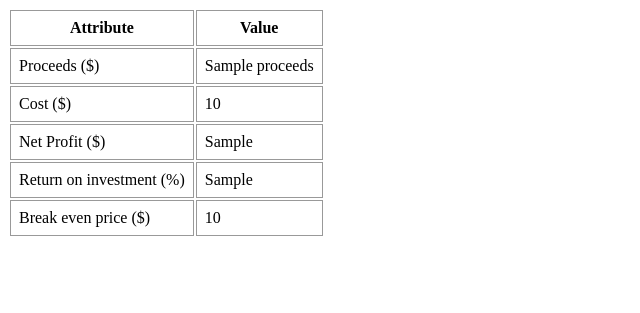
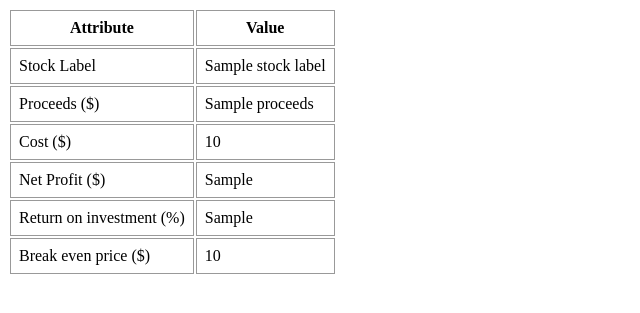
Before and after one commit to Yimu-Yang/CMPE_285, a Django app: template cmpe285_assignment1/templates/result.html in a window 1280 px wide. Shown: the top 313 px of the page, without its empty margins (0-640 px from the left). Run offline with Django 3.2, Linux system fonts and the light colour scheme; the template is opened without the code that fills it: most values are stand-ins (such as "Sample title", 1, 10 or a date in 2020).

Commit message:
refactor

```diff
--- a/cmpe285_assignment1/stock/views.py
+++ b/cmpe285_assignment1/stock/views.py
@@ -20,5 +20,5 @@ def calculate(request):
         net_profit = round(proceeds - cost, 2)
         return_on_investment = round(net_profit / cost * 100.00, 2)
         break_even_price = round((int(allotment) * float(initial_share_price) + float(sell_commission) + float(buy_commission)) / int(allotment), 2)
-        input = {'proceeds': proceeds, 'cost': cost, 'net_profit': net_profit, 'return_on_investment': return_on_investment, 'break_even_price': break_even_price}
+        input = {'stock_label': stock_label, 'proceeds': proceeds, 'cost': cost, 'net_profit': net_profit, 'return_on_investment': return_on_investment, 'break_even_price': break_even_price}
         return render(request, 'result.html', input)
--- a/cmpe285_assignment1/templates/result.html
+++ b/cmpe285_assignment1/templates/result.html
@@ -14,6 +14,10 @@
                 </tr>
             </thead>
             <tbody>
+                <tr>
+                    <td>Stock Label</td>
+                    <td>{{ stock_label }}</td>
+                </tr>
                 <tr>
                     <td>Proceeds ($)</td>
                     <td>{{ proceeds }}</td>
```
